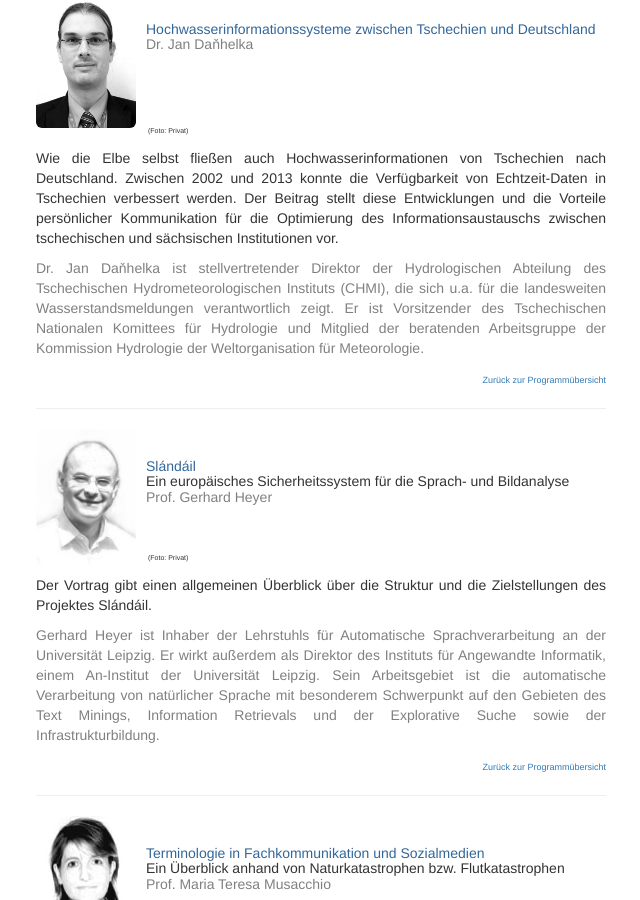
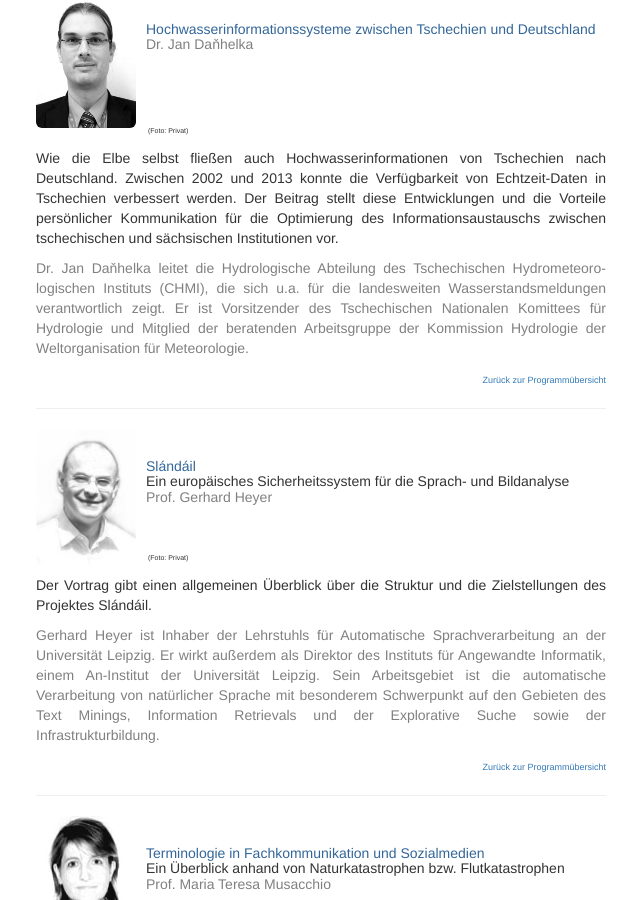
Before and after one commit to susedev/test, a Jekyll site: the page built from beitraege-und-referentinnen.html, in a window 1280 px wide and 900 px high, scrolled down 3302 px. Shown: the whole window, without its empty margins (229-869 px from the left). Built offline with Jekyll 4.4.1, drawn with Linux system fonts in a browser that asks for light colours; nearby versions of some CDN libraries.

Commit message:
Edit from JekyllCMS

```diff
--- a/beitraege-und-referentinnen.html
+++ b/beitraege-und-referentinnen.html
@@ -163,7 +163,7 @@ Hochwasserkommunikation zwischen alten Strukturen und neuen Herausforderungen<br
 
 <p style="text-align: justify;">Wie die Elbe selbst flie&szlig;en auch Hochwasserinformationen von Tschechien nach Deutschland. Zwischen 2002 und 2013 konnte die Verf&uuml;gbarkeit von Echtzeit-Daten in Tschechien verbessert werden. Der Beitrag stellt diese Entwicklungen und die Vorteile pers&ouml;nlicher Kommunikation f&uuml;r die Optimierung des Informationsaustauschs zwischen tschechischen und s&auml;chsischen Institutionen vor.</p>
 
-<p style="text-align: justify;"><span style="color: #808080;">Dr. Jan Daňhelka ist stellvertretender Direktor der Hydrologischen Abteilung des Tschechischen Hydrometeoro&shy;logischen Instituts (CHMI), die sich u.a. f&uuml;r die landesweiten Wasserstandsmeldungen verantwortlich zeigt. Er ist Vorsitzender des Tschechischen Nationalen Komittees f&uuml;r Hydrologie und Mitglied der beratenden Arbeitsgruppe der Kommission Hydrologie der Weltorganisation f&uuml;r Meteorologie.</span></p>
+<p style="text-align: justify;"><span style="color: #808080;">Dr. Jan Daňhelka leitet die Hydrologische Abteilung des Tschechischen Hydrometeoro&shy;logischen Instituts (CHMI), die sich u.a. f&uuml;r die landesweiten Wasserstandsmeldungen verantwortlich zeigt. Er ist Vorsitzender des Tschechischen Nationalen Komittees f&uuml;r Hydrologie und Mitglied der beratenden Arbeitsgruppe der Kommission Hydrologie der Weltorganisation f&uuml;r Meteorologie.</span></p>
 
 <p style="text-align: right;"><span style="color: #808080;"><span style="font-size: xx-small;"><a href="{{ site.base_url }}/programm-uebersicht.html">Zur&uuml;ck zur Programm&uuml;bersicht</a></span> </span></p>
 
```
